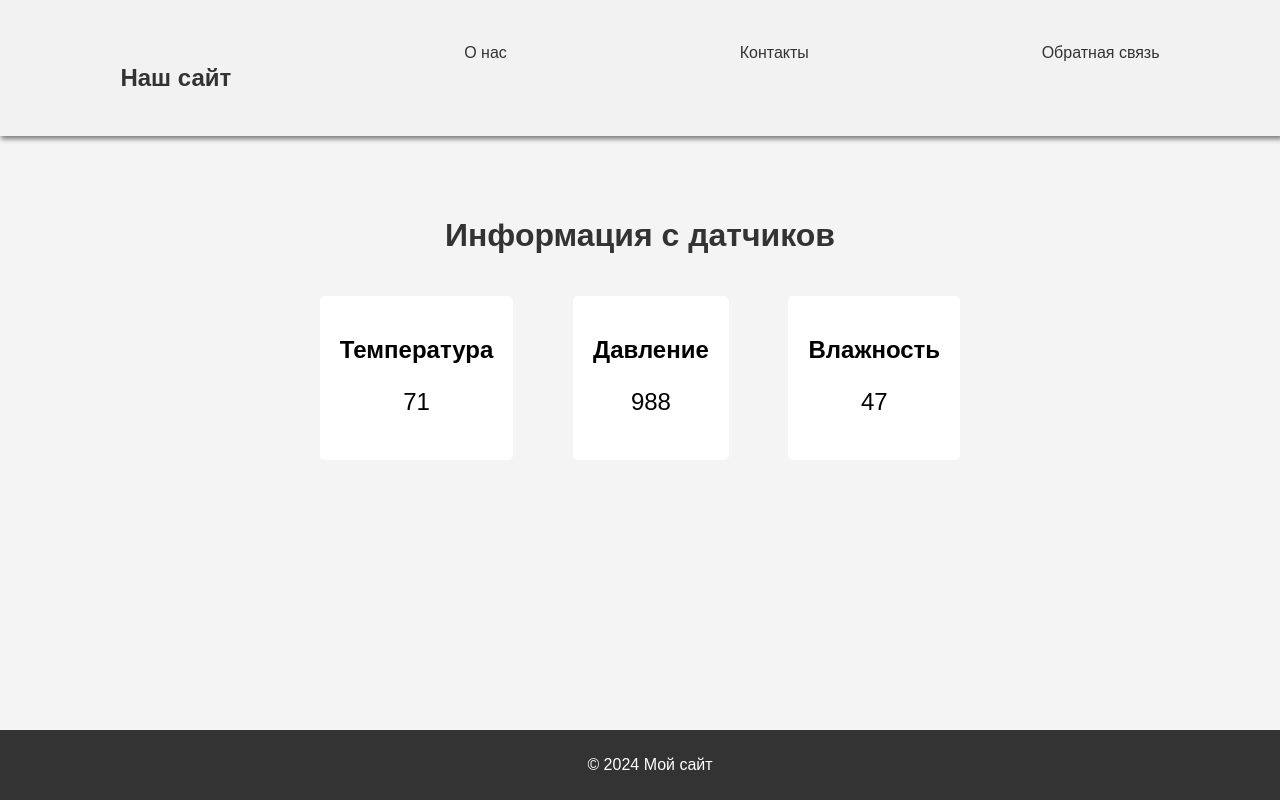
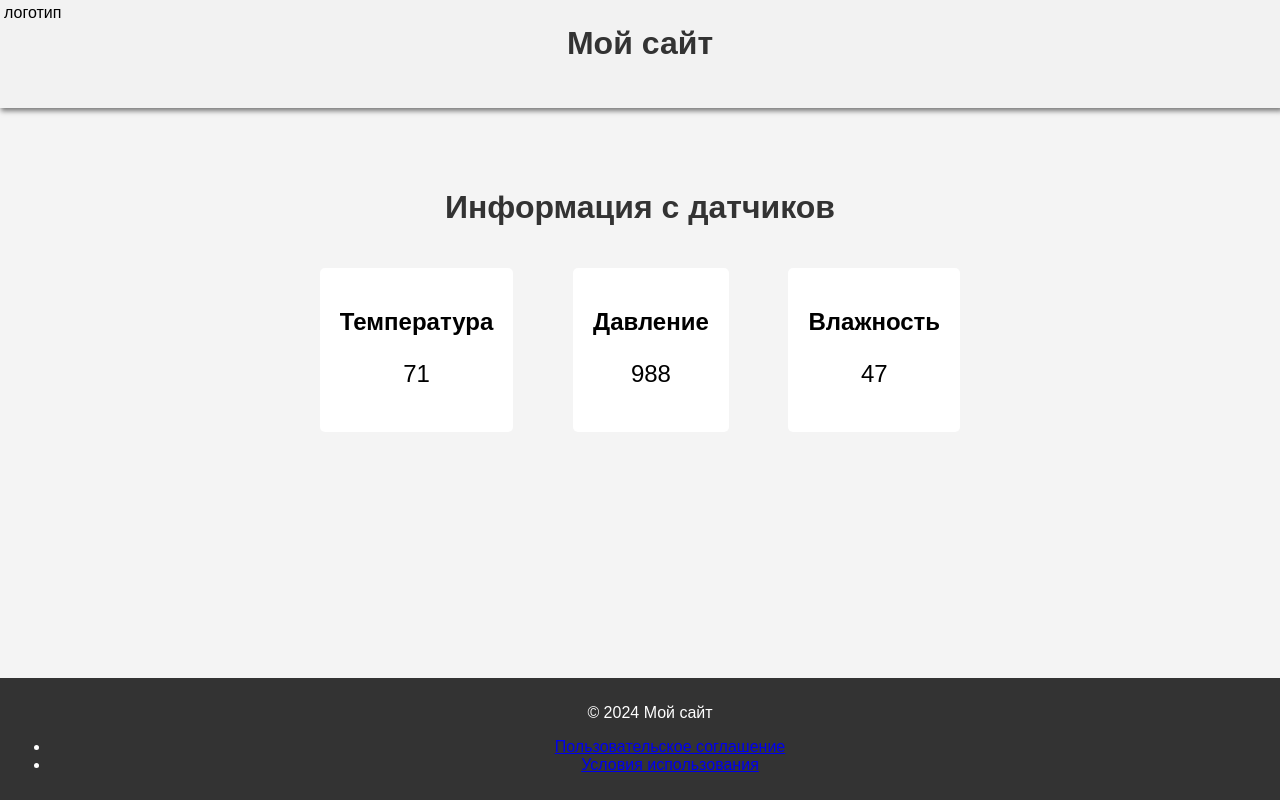
Before and after one commit to sp1ritual/CoalStab-, a plain HTML site: page сайтик/index.html in a window 1280 px wide. Drawn offline with nearby package versions, Linux system fonts and the light colour scheme.

Commit message:
Update index.html

```diff
--- a/сайтик/index.html
+++ b/сайтик/index.html
@@ -13,14 +13,21 @@
 </head>
 <body>
     <header>
+        <div class="logo">логотип</div>
+        <h1>Мой сайт</h1>
+    </header>
 
+    <div class="sidebar">
         <nav>
-            <h1>Наш сайт</h1>
-            <a href="#">О нас</a>
-            <a href="#">Контакты</a>
-            <a href="#">Обратная связь</a>
+          <ul>
+            <li><a href="index.html">Главная</a></li>
+            <li><a href="aboutus.html">О нас</a>
+            <li><a href="contacts.html">Контакты</a></li>
+            <li><a href="feedback.html">Обратная связь</a></li>
+          </ul>
         </nav>
-    </header>
+      </div>
+
     <div class="container">
         <h1>Информация с датчиков</h1>
         <div id="weather-info" class="info-block">
@@ -38,8 +45,13 @@
             </div>
         </div>
     </div>
-    <div class ="footer">
-        <p>&copy; 2024 Мой сайт</p>
-    </div>
+    <div class="footer">
+          <p>&copy; 2024 Мой сайт</p>
+          <ul>
+            <li><a href="usersinfo.html">Пользовательское соглашение</a></li>
+            <li><a href="usinginfo.html">Условия использования</a></li>
+          </ul>
+        </div>
+       </div>
 </body>
 </html>
```
